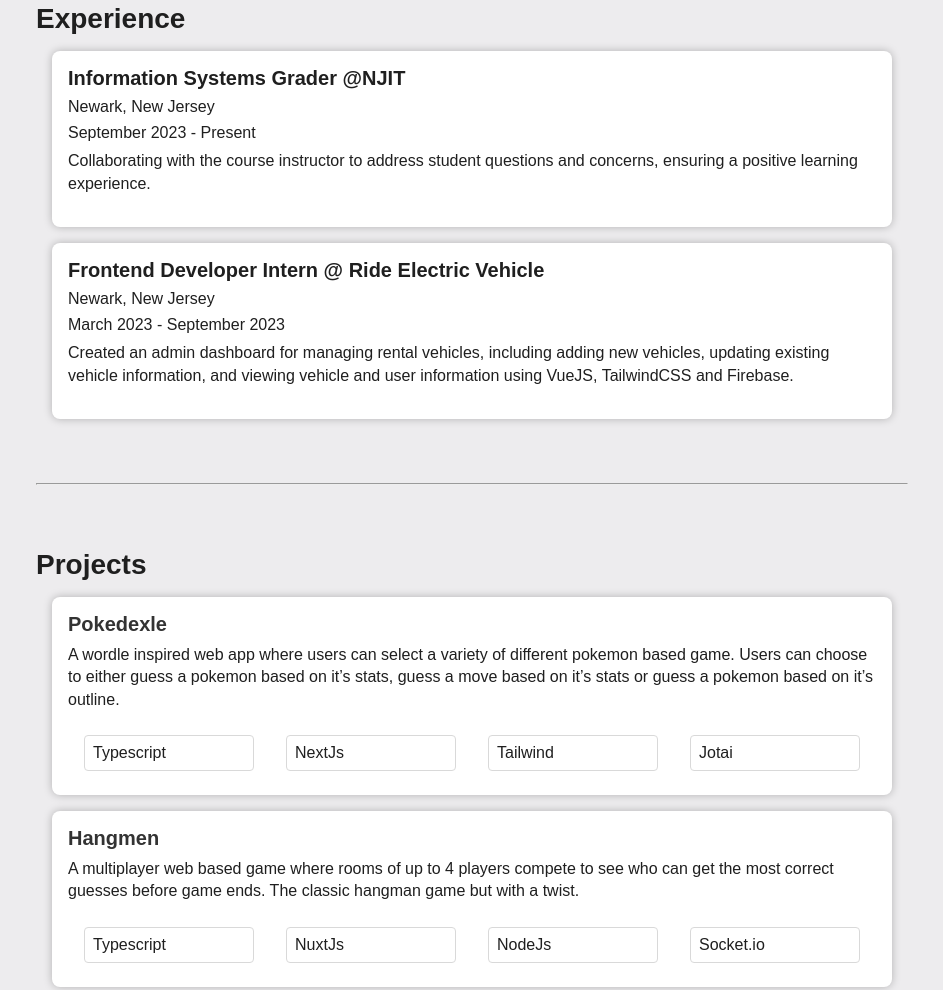
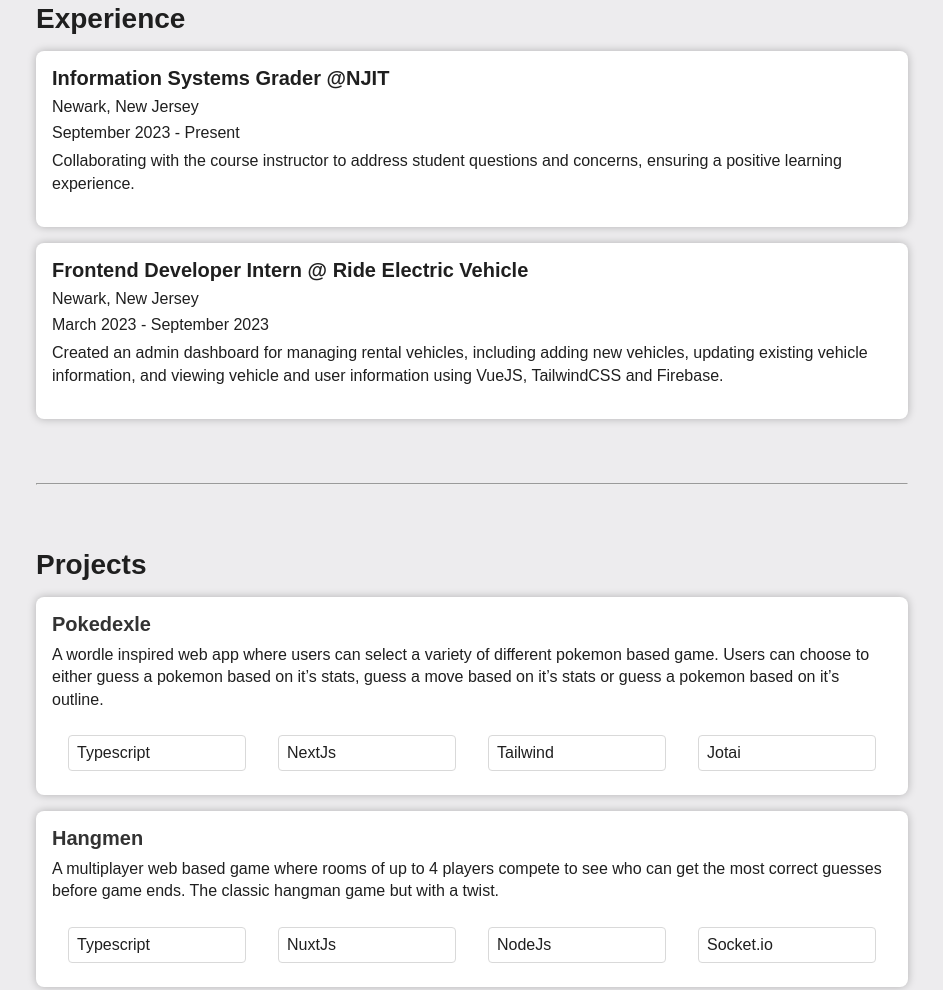
Before and after one commit to kadeem-lewis/portfolio, an Astro site: page / in a window 1280 px wide. Shown: the part 813-1803 px from the top of the page, without its empty margins (168-1111 px from the left). Built offline with nearby package versions, Linux system fonts and the light colour scheme; Astro itself is replaced by a stand-in of ours; some icons are missing.

Commit message:
undo card margin change

```diff
--- a/src/components/ProjectCard.astro
+++ b/src/components/ProjectCard.astro
@@ -23,7 +23,7 @@
     background-color: hsl(var(--secondary));
     box-shadow: 0 0 0.5rem hsla(0, 0%, 0%, 0.25);
     border-radius: 0.5rem;
-    margin: 1rem 1rem;
+    margin: 1rem 0;
   }
   div.heading {
     display: flex;
--- a/src/components/Timeline.astro
+++ b/src/components/Timeline.astro
@@ -22,7 +22,7 @@
     background-color: hsl(var(--secondary));
     box-shadow: 0 0 0.5rem hsla(0, 0%, 0%, 0.25);
     border-radius: 0.5rem;
-    margin: 1rem 1rem;
+    margin: 1rem 0;
   }
 
   .description, .location, .timespan {
```
